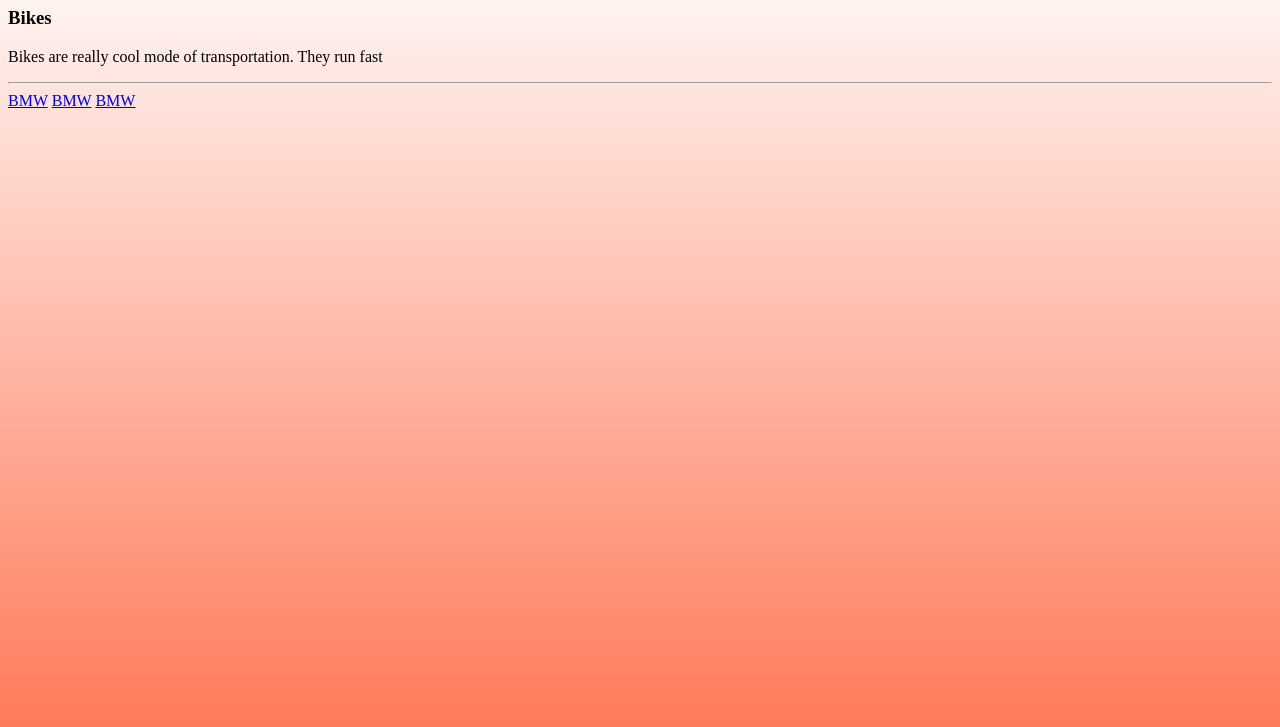
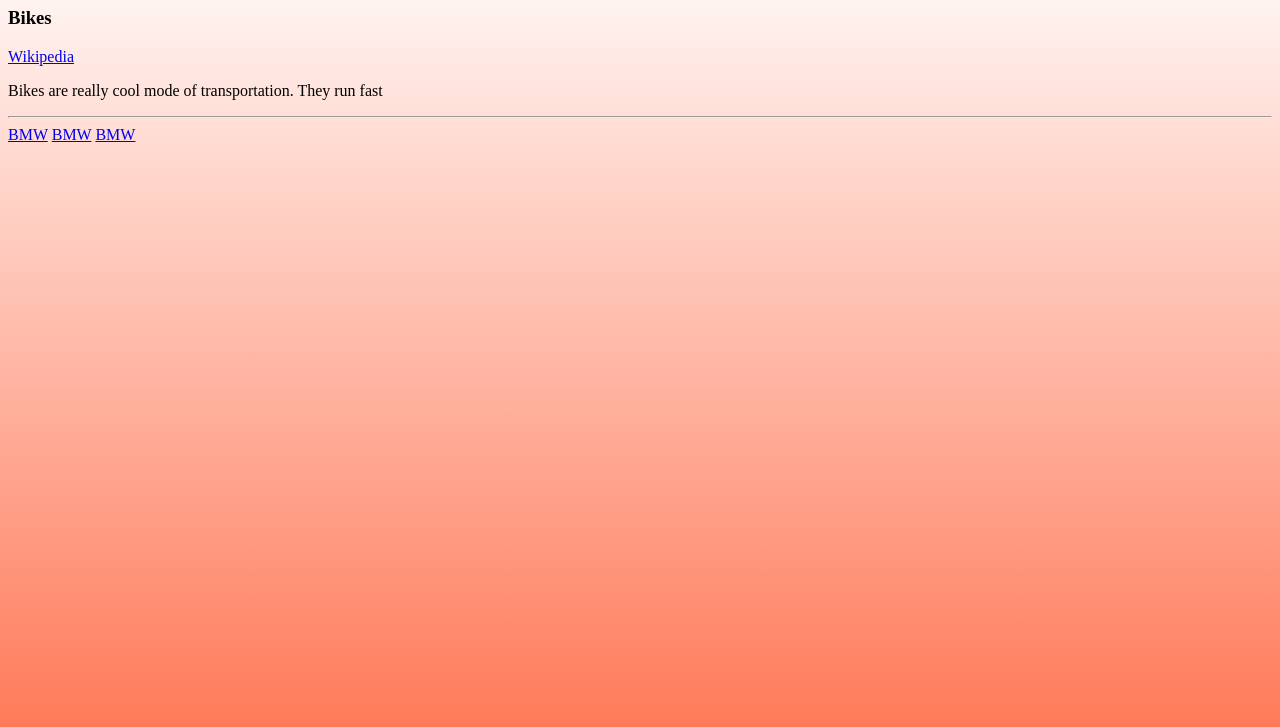
Before and after one commit to raj2729/T3, a plain HTML site: page index.html in a window 1280 px wide. Shown: the part 73-800 px from the top of the page. Drawn offline with Linux system fonts and the light colour scheme.

Commit message:
Modified description

```diff
--- a/index.html
+++ b/index.html
@@ -10,6 +10,7 @@
   <body>
     <h1>BLOG WEBSITE</h1>
     <h3>Bikes</h3>
+    <a href="sfasf" target="_blank">Wikipedia</a>
     <p>Bikes are really cool mode of transportation. They run fast</p>
 
     <hr />
```
